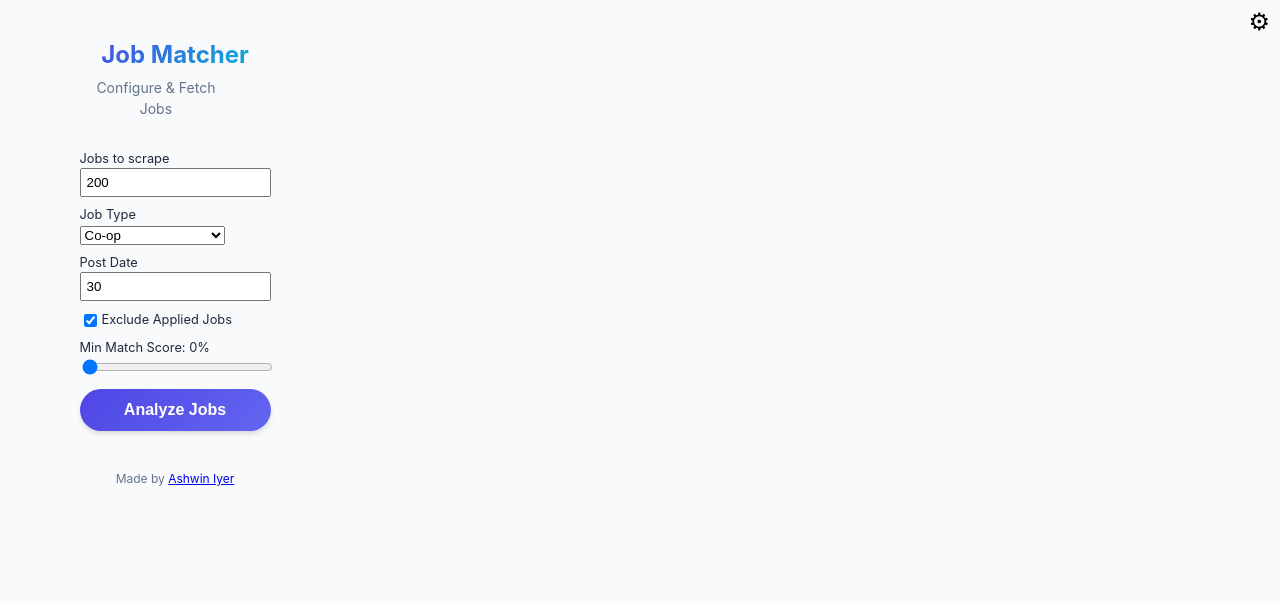
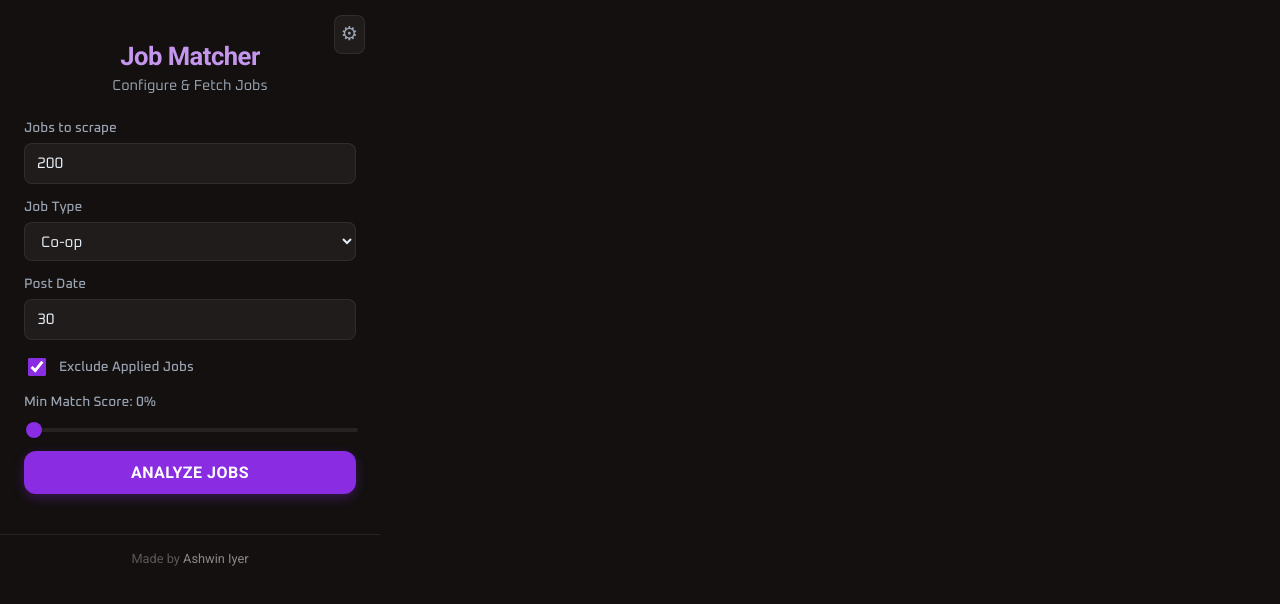
Before and after one commit to Ashwin-Iyer1/NUWorks-Co-op-grader, a browser extension: page index.html in a window 1280 px wide. Drawn offline with Linux system fonts and the light colour scheme.

Commit message:
feat: implement new dark theme UI with updated color palette and typography

```diff
--- a/index.html
+++ b/index.html
@@ -5,6 +5,11 @@
   <title>Resume Matcher</title>
   <meta charset="utf-8">
   <link rel="stylesheet" href="styles.css">
+  <link rel="preconnect" href="https://fonts.googleapis.com">
+  <link rel="preconnect" href="https://fonts.gstatic.com" crossorigin>
+  <link
+    href="https://fonts.googleapis.com/css2?family=Oxanium:wght@400;500;600&family=Roboto:wght@400;500;700&display=swap"
+    rel="stylesheet">
 </head>
 
 <body>
--- a/styles.css
+++ b/styles.css
@@ -1,167 +1,302 @@
 :root {
-  --primary-color: #4f46e5;
-  --primary-hover: #4338ca;
-  --background-color: #f8fafc;
-  --surface-color: #ffffff;
-  --text-primary: #1e293b;
-  --text-secondary: #64748b;
-  --shadow-sm: 0 1px 2px 0 rgb(0 0 0 / 0.05);
-  --shadow-md: 0 4px 6px -1px rgb(0 0 0 / 0.1), 0 2px 4px -2px rgb(0 0 0 / 0.1);
+  --bg-primary: #0f1114;
+  --bg-secondary: #13100f;
+  --bg-tertiary: #1c1c1e;
+  --accent-primary: #8a2ce2;
+  --accent-secondary: #c596ee;
+  --text-primary: #e8eef6;
+  --text-secondary: #9aa4b2;
+  --border-color: rgba(
+    255,
+    255,
+    255,
+    0.08
+  ); /* Slightly richer for extension visibility */
+  --input-bg: rgba(255, 255, 255, 0.05);
+  --shadow-light: 0 4px 16px rgba(0, 0, 0, 0.3);
+  --shadow-medium: 0 8px 28px rgba(2, 6, 23, 0.6);
   --radius: 12px;
 }
 
 body {
-  width: 350px;
-  min-height: 400px;
+  width: 380px; /* Slightly wider for better spacing */
+  min-height: 450px;
   margin: 0;
-  font-family: "Inter", -apple-system, BlinkMacSystemFont, "Segoe UI", Roboto,
-    Helvetica, Arial, sans-serif;
-  background-color: var(--background-color);
+  font-family: "Roboto", sans-serif;
+  background-color: var(--bg-secondary);
   color: var(--text-primary);
   display: flex;
   flex-direction: column;
   align-items: center;
-  justify-content: center;
+  justify-content: flex-start; /* Changed from center to allow scrolling if needed */
+  -webkit-font-smoothing: antialiased;
 }
 
+/* Typography */
 h1 {
-  font-size: 1.5rem;
+  font-size: 1.6rem;
   font-weight: 700;
-  margin-bottom: 0.5rem;
-  background: linear-gradient(135deg, #4f46e5 0%, #06b6d4 100%);
-  -webkit-background-clip: text;
-  -webkit-text-fill-color: transparent;
+  margin-bottom: 0.2rem;
+  color: var(--accent-secondary);
+  font-family: "Roboto", sans-serif; /* Fallback for 'aquavit' which is likely local */
   text-align: center;
+  letter-spacing: -0.5px;
+}
+
+h2 {
+  color: var(--accent-secondary);
+  font-weight: 500;
+}
+
+p,
+label,
+input,
+select,
+textarea,
+button {
+  font-family: "Oxanium", "Roboto", sans-serif;
 }
 
 p.subtitle {
-  font-size: 0.875rem;
+  font-size: 0.9rem;
   color: var(--text-secondary);
   text-align: center;
-  margin-top: 0;
-  margin-bottom: 2rem;
-  max-width: 80%;
-  line-height: 1.5;
+  margin-top: 5px;
+  margin-bottom: 1.5rem;
+  line-height: 1.4;
 }
 
+a {
+  color: var(--accent-secondary);
+  text-decoration: none;
+  transition: color 0.2s;
+}
+a:hover {
+  color: var(--accent-primary);
+  text-decoration: underline;
+}
+
+/* Layout */
 .container {
   padding: 1.5rem;
   width: 100%;
   box-sizing: border-box;
   display: flex;
   flex-direction: column;
-  align-items: center;
+  position: relative;
 }
 
-button#get-jobs-btn {
-  background: linear-gradient(135deg, var(--primary-color) 0%, #6366f1 100%);
-  color: white;
+/* Inputs & Forms */
+.input-group {
+  margin-bottom: 15px;
+  width: 100%;
+}
+
+.input-group label {
+  display: block;
+  margin-bottom: 6px;
+  font-size: 0.85rem;
+  color: var(--text-secondary);
+  font-weight: 500;
+}
+
+.input-group input[type="text"],
+.input-group input[type="number"],
+.input-group select,
+.input-group textarea {
+  width: 100%;
+  box-sizing: border-box;
+  padding: 10px 12px;
+  background-color: var(--input-bg);
+  border: 1px solid var(--border-color);
+  border-radius: 8px;
+  color: var(--text-primary);
+  font-size: 0.95rem;
+  transition: border-color 0.2s, background-color 0.2s;
+}
+
+.input-group input:focus,
+.input-group select:focus,
+.input-group textarea:focus {
+  outline: none;
+  border-color: var(--accent-primary);
+  background-color: rgba(138, 44, 226, 0.1);
+}
+
+/* Checkbox Style */
+.input-group.checkbox {
+  display: flex;
+  align-items: center;
+  gap: 10px;
+  margin-top: 5px;
+}
+
+.input-group.checkbox input {
+  width: 18px;
+  height: 18px;
+  cursor: pointer;
+  accent-color: var(--accent-primary);
+}
+
+.input-group.checkbox label {
+  margin-bottom: 0;
+  cursor: pointer;
+}
+
+/* Primary Button */
+.btn-primary,
+#get-jobs-btn,
+#save-results-btn,
+#save-resume-btn {
+  background: var(--accent-primary);
+  color: #fff;
   border: none;
   padding: 12px 24px;
   font-size: 1rem;
   font-weight: 600;
-  border-radius: 50px;
+  border-radius: var(--radius);
   cursor: pointer;
   transition: all 0.2s ease;
-  box-shadow: var(--shadow-md);
+  box-shadow: 0 4px 12px rgba(138, 44, 226, 0.3);
   width: 100%;
-  max-width: 200px;
   display: flex;
   align-items: center;
   justify-content: center;
-  gap: 8px;
+  text-transform: uppercase;
+  letter-spacing: 0.5px;
+  font-family: "Roboto", sans-serif;
 }
 
-button#get-jobs-btn:hover {
+.btn-primary:hover,
+#get-jobs-btn:hover,
+#save-results-btn:hover,
+#save-resume-btn:hover {
+  background: var(--accent-secondary);
   transform: translateY(-2px);
-  box-shadow: 0 10px 15px -3px rgb(0 0 0 / 0.1), 0 4px 6px -4px rgb(0 0 0 / 0.1);
-  filter: brightness(1.1);
+  box-shadow: 0 6px 16px rgba(138, 44, 226, 0.5);
+  color: #000; /* Dark text on light purple hover */
 }
 
-button#get-jobs-btn:active {
-  transform: translateY(0);
+/* Secondary / Ghost Buttons */
+#back-to-main-btn,
+#cancel-resume-btn {
+  background: transparent;
+  color: var(--text-secondary);
+  border: 1px solid var(--border-color);
+  padding: 8px 16px;
+  border-radius: var(--radius);
+  transition: all 0.2s;
+  font-size: 0.9rem;
 }
 
-.footer {
-  margin-top: auto;
-  padding-bottom: 1rem;
-  font-size: 0.75rem;
+#back-to-main-btn:hover,
+#cancel-resume-btn:hover {
+  border-color: var(--accent-secondary);
+  color: var(--accent-secondary);
+}
+
+/* Results Area */
+#results,
+#analysis-results {
+  white-space: pre-wrap;
+  background: var(--bg-tertiary);
+  padding: 12px;
+  margin-top: 15px;
+  font-family: "Oxanium", monospace;
+  font-size: 0.85rem;
+  max-height: 250px;
+  overflow-y: auto;
+  border: 1px solid var(--border-color);
+  border-radius: var(--radius);
   color: var(--text-secondary);
 }
 
-.input-group {
-  margin-bottom: 10px;
+/* Settings Icon */
+#settings-btn {
+  position: absolute;
+  top: 15px;
+  right: 15px;
+  background: rgba(255, 255, 255, 0.05); /* Subtle background */
+  border: 1px solid var(--border-color);
+  color: var(--text-secondary);
+  font-size: 1.2rem;
+  cursor: pointer;
+  padding: 6px;
+  border-radius: 8px; /* Square with rounded corners */
+  transition: all 0.2s;
+  display: flex;
+  align-items: center;
+  justify-content: center;
 }
 
-.input-group label {
-  display: block;
-  margin-bottom: 2px;
-  font-size: 0.8em;
+#settings-btn:hover {
+  color: var(--accent-secondary);
+  background: rgba(255, 255, 255, 0.1);
+  border-color: var(--accent-secondary);
 }
 
-.input-group input {
+/* Footer */
+.footer {
+  margin-top: auto;
+  padding: 1rem 0;
+  font-size: 0.8rem;
+  color: rgba(255, 255, 255, 0.3);
   width: 100%;
-  box-sizing: border-box;
-  padding: 5px;
+  text-align: center;
+  border-top: 1px solid var(--border-color);
 }
 
-.input-group.checkbox {
-  display: flex;
-  align-items: center;
+.footer a {
+  color: rgba(255, 255, 255, 0.5);
+}
+.footer a:hover {
+  color: var(--accent-secondary);
 }
 
-.input-group.checkbox input {
-  width: auto;
-  margin-right: 5px;
-}
-
-#results {
-  white-space: pre-wrap;
-  background: #f0f0f0;
-  padding: 10px;
-  margin-top: 10px;
-  font-family: monospace;
-  font-size: 0.8em;
-  max-height: 200px;
-  overflow-y: auto;
-  border: 1px solid #ddd;
-}
-
-/* Utility & New View Styles */
+/* Utilities */
 .hidden {
   display: none !important;
 }
 
-#settings-btn {
-  position: absolute;
-  top: 10px;
-  right: 10px;
-  background: none;
-  border: none;
-  font-size: 1.5em;
-  cursor: pointer;
-  padding: 0;
-  line-height: 1;
+/* Scrollbar Styling */
+::-webkit-scrollbar {
+  width: 8px;
 }
 
-#resume-view textarea {
-  width: 100%;
-  box-sizing: border-box;
-  margin-bottom: 10px;
-  padding: 10px;
-  resize: vertical;
+::-webkit-scrollbar-track {
+  background: var(--bg-tertiary);
 }
 
-.btn-primary {
-  background-color: #007bff;
-  color: white;
-  border: none;
-  padding: 10px 20px;
-  cursor: pointer;
-  width: 100%;
-  font-size: 1em;
+::-webkit-scrollbar-thumb {
+  background: #333;
+  border-radius: 4px;
 }
 
-.btn-primary:hover {
-  background-color: #0056b3;
+::-webkit-scrollbar-thumb:hover {
+  background: #555;
 }
+
+/* Range Slider */
+input[type="range"] {
+  -webkit-appearance: none;
+  background: transparent;
+}
+
+input[type="range"]::-webkit-slider-thumb {
+  -webkit-appearance: none;
+  height: 16px;
+  width: 16px;
+  border-radius: 50%;
+  background: var(--accent-primary);
+  cursor: pointer;
+  margin-top: -6px;
+  box-shadow: 0 0 2px rgba(0, 0, 0, 0.5);
+}
+
+input[type="range"]::-webkit-slider-runnable-track {
+  width: 100%;
+  height: 4px;
+  cursor: pointer;
+  background: var(--border-color);
+  border-radius: 2px;
+}
```
